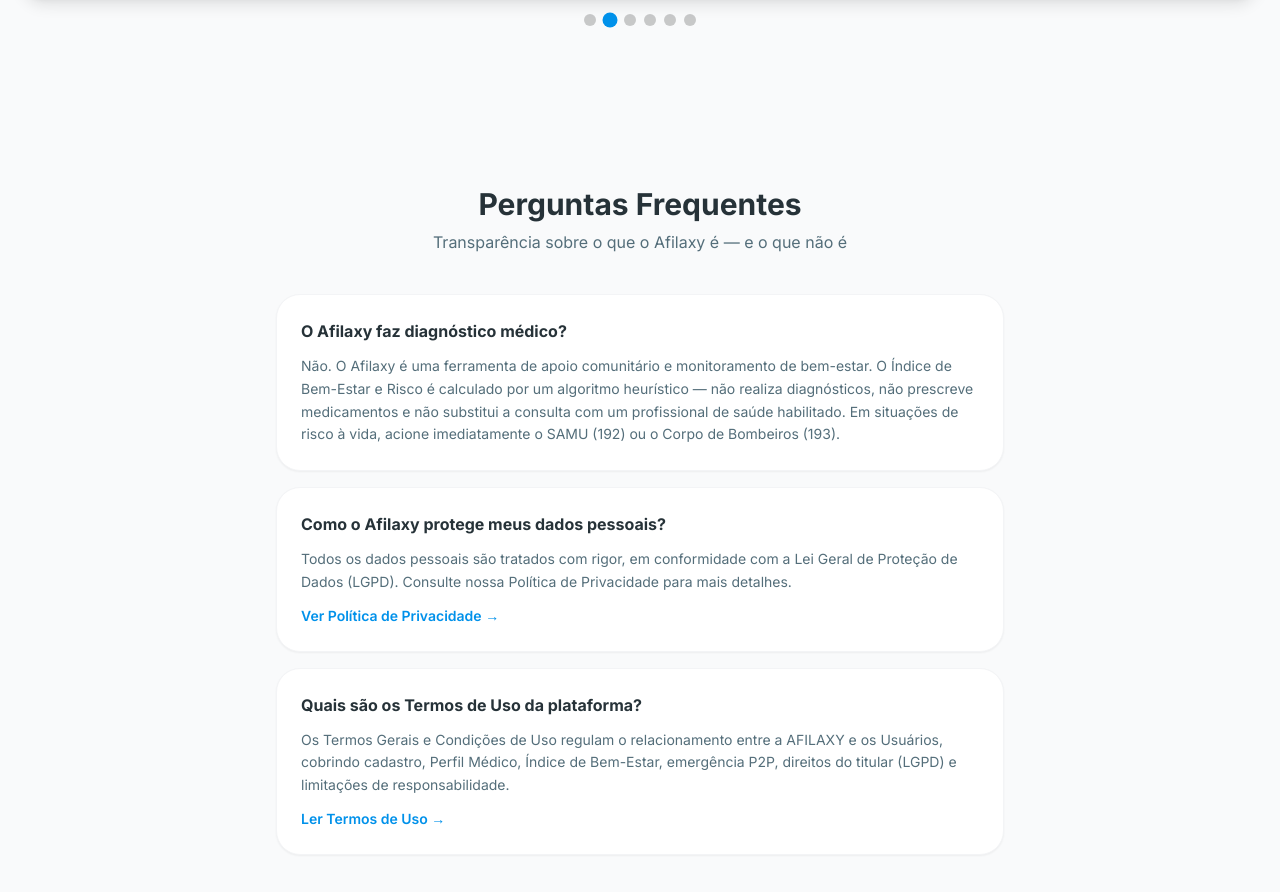
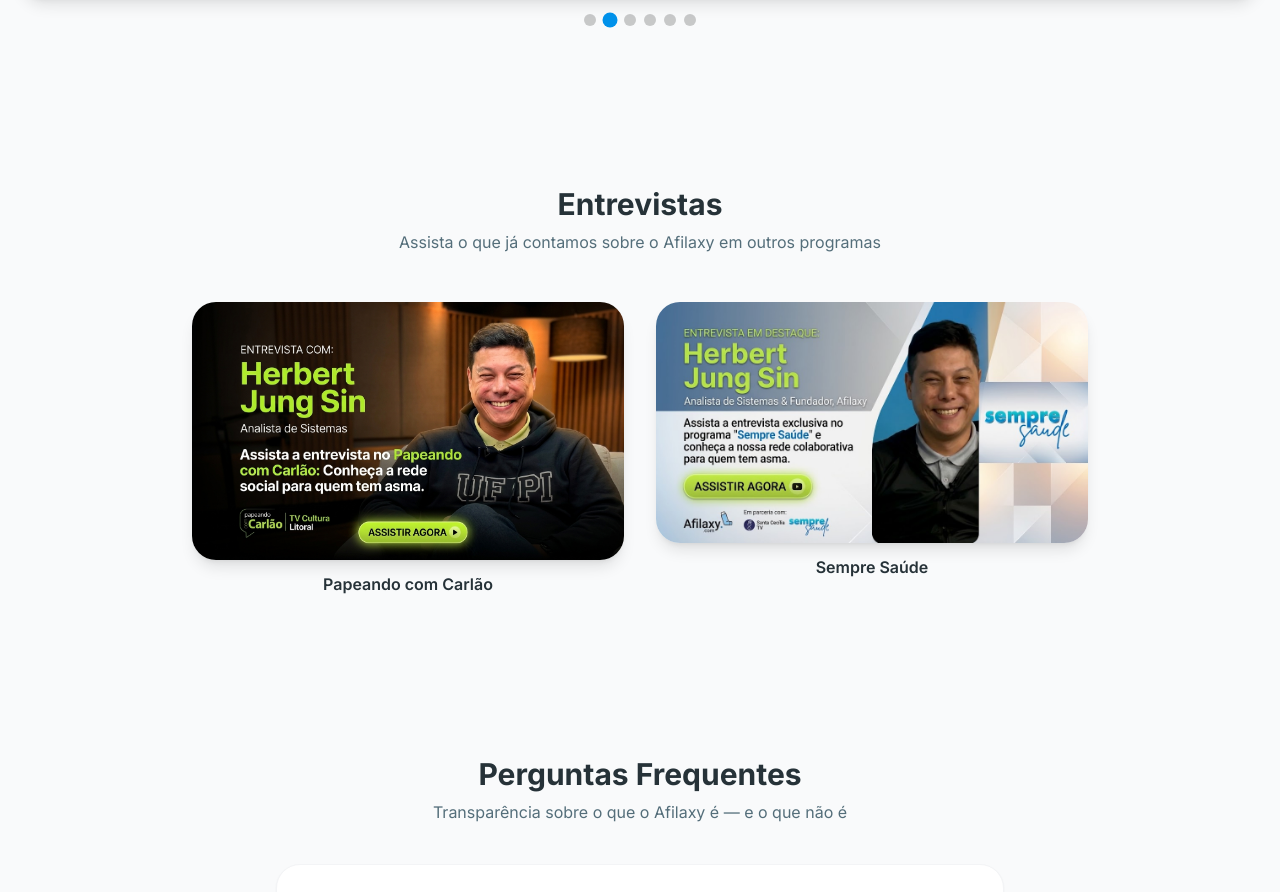
Before and after one commit to herb-sin/afilaxy-website, a React (Vite) app: page / in a window 1280 px wide. Shown: the part 3452-4344 px from the top of the page. Built offline with nearby package versions, Linux system fonts and the light colour scheme; no server answers.

Commit message:
nova entrevista adicionada

```diff
--- a/src/pages/Home.tsx
+++ b/src/pages/Home.tsx
@@ -13,6 +13,11 @@
   { src: '/assets/photos/depoimentos/09-eduarda-roussenq.png', alt: 'eduarda roussenq no Twitter: "uaaaau! Essa iniciativa é incrível!!!!! Já até me cadastrei!"' },
   { src: '/assets/photos/depoimentos/10-she-wolf.png', alt: 'she wolf no Twitter: "CARALHO ISSO EH GENIAL, UM APP PARA PESSOAS QUE TEM ASMA SE AJUDAREM NA HORA DA EMERGENCIA"' },
   { src: '/assets/photos/depoimentos/11-radarbarone.png', alt: 'RadarBarone no Twitter: "Interessantíssimo! Parabéns pela iniciativa..."' },
+]
+
+const interviews = [
+  { src: '/assets/entrevista.jpeg', href: 'https://www.youtube.com/watch?v=dzgaivAfjXY', program: 'Papeando com Carlão', alt: 'Entrevista Herbert Jung Sin — Papeando com Carlão' },
+  { src: '/assets/sempreSaude.jpeg', href: 'https://www.youtube.com/watch?v=HCzczHsIiS8&t=105s', program: 'Sempre Saúde', alt: 'Entrevista Herbert Jung Sin — Sempre Saúde' },
 ]
 
 const journeyImages = [
@@ -217,6 +222,27 @@
         </div>
       </section>
 
+      {/* Entrevistas */}
+      <section id="entrevistas" className="py-20">
+        <div className="mx-auto max-w-7xl px-5">
+          <div className="mb-12 text-center">
+            <h2 className="text-3xl font-bold text-secondary">Entrevistas</h2>
+            <p className="mt-2 text-muted">Assista o que já contamos sobre o Afilaxy em outros programas</p>
+          </div>
+          <div className="mx-auto grid max-w-4xl gap-8 sm:grid-cols-2">
+            {interviews.map((v, i) => (
+              <a key={i} href={v.href} target="_blank" rel="noopener noreferrer" aria-label={`Assistir ${v.alt} no YouTube`}
+                className="group block">
+                <div className="overflow-hidden rounded-card shadow-lg">
+                  <img src={v.src} alt={v.alt} className="w-full transition duration-300 group-hover:scale-[1.03]" loading="lazy" />
+                </div>
+                <p className="mt-3 text-center font-semibold text-secondary">{v.program}</p>
+              </a>
+            ))}
+          </div>
+        </div>
+      </section>
+
       {/* FAQ Regulatório */}
       <section id="faq" className="py-20">
         <div className="mx-auto max-w-3xl px-5">
```
Also changed, not shown: public/assets/sempreSaude.jpeg (added).
